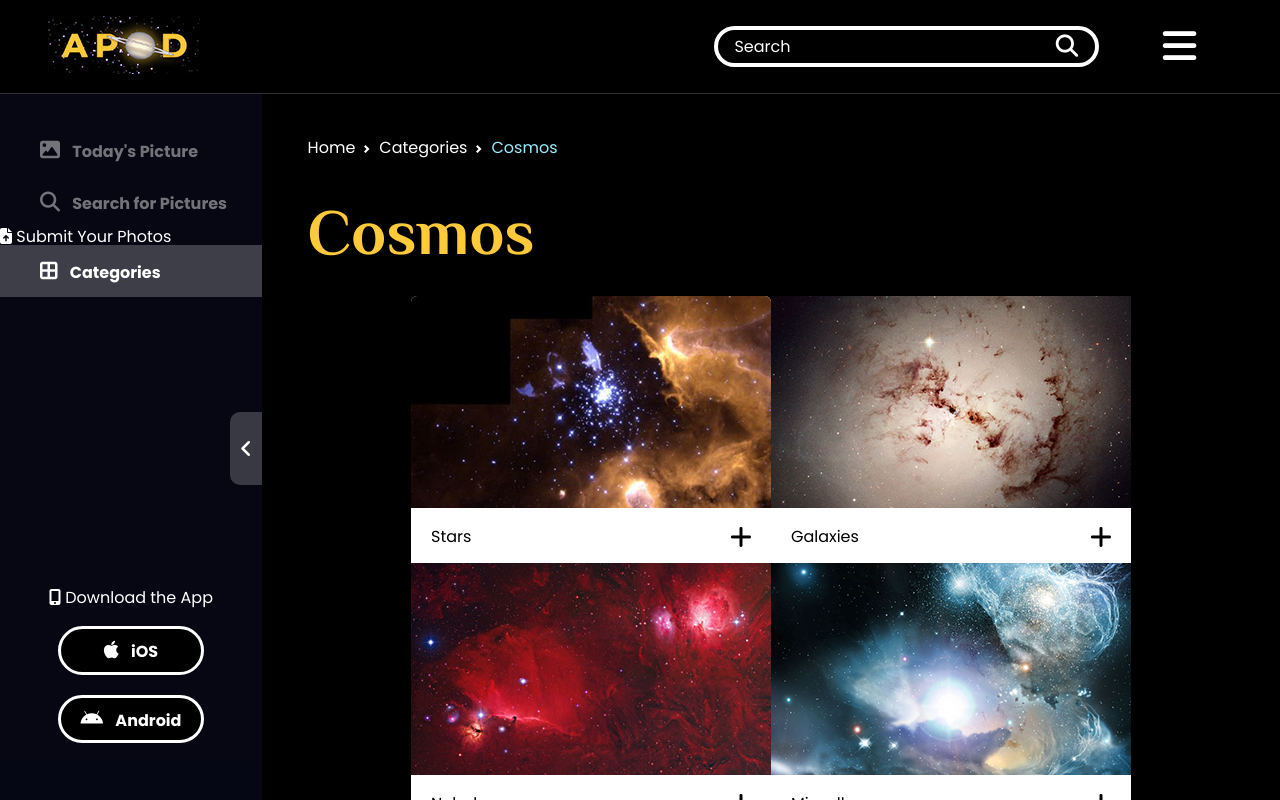
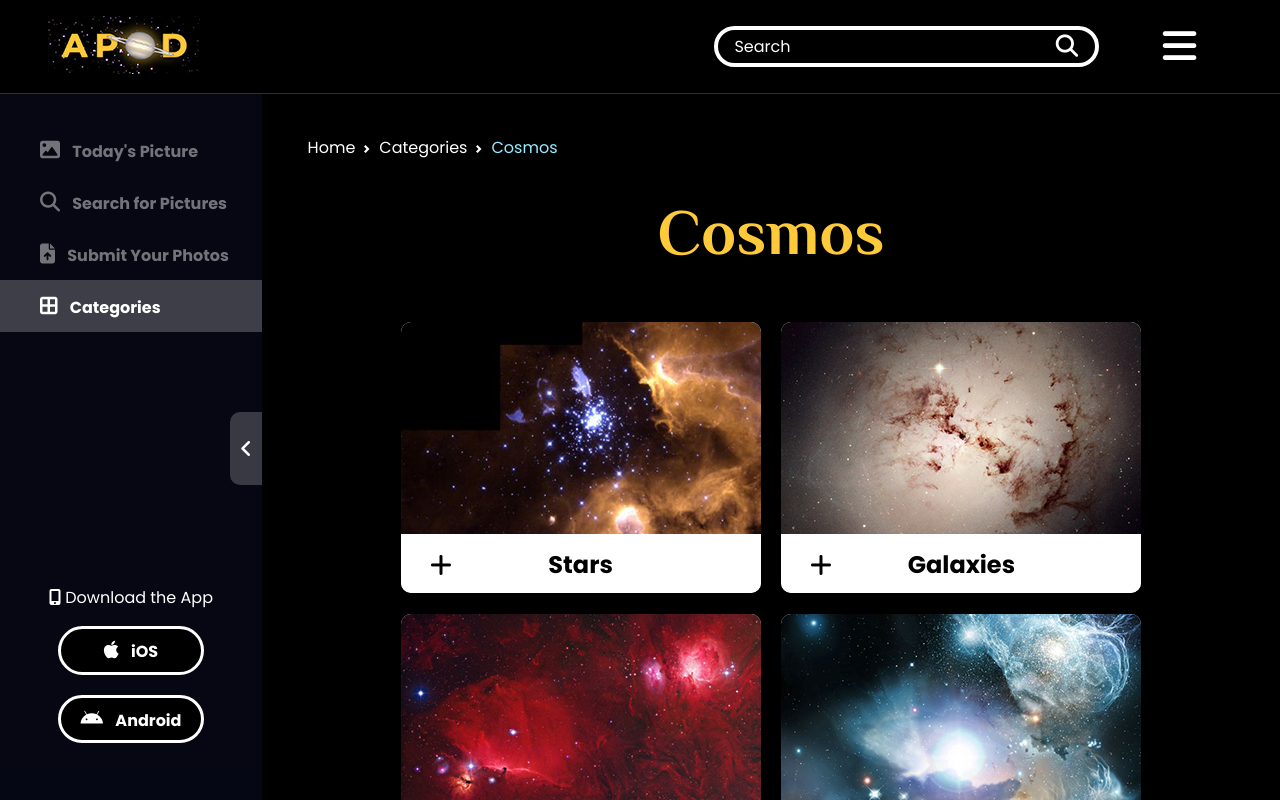
Before and after one commit to wang0857/mtm6302-capstone-wang0857, a plain HTML site: page categories/cosmos.html in a window 1280 px wide. Drawn offline with nearby package versions, Linux system fonts and the light colour scheme.

Commit message:
Modified html and style the cosmos page

```diff
--- a/categories/cosmos.html
+++ b/categories/cosmos.html
@@ -111,7 +111,7 @@
                         <span>Search for Pictures</span>
                     </a>
                 </li>
-                <li">
+                <li>
                     <a href="../submission.html">
                         <i class="fa-solid fa-file-arrow-up"></i>
                         <span>Submit Your Photos</span>
@@ -160,10 +160,10 @@
                 </div>
 
                 <!-- Heading -->
-                <h1>Cosmos</h1>
+                <h1 class="text-center">Cosmos</h1>
 
                 <!-- Categories-Cosmos -->
-                <div class="accordion d-flex flex-wrap justify-content-center align-items-center" id="accordionExample">
+                <div class="accordion sub-categories" id="accordionExample">
                     <div class="accordion-item">
                         <picture>
                             <source media="(min-width:1200px)" srcset="../image/stars-360x212.jpg">
@@ -171,7 +171,7 @@
                             <img src="../image/stars-360x212.jpg" alt="Stars">
                         </picture>
                         <h2 class="accordion-header" id="headingOne">
-                            <button class="accordion-button collapsed" type="button" data-bs-toggle="collapse" data-bs-target="#collapseOne" aria-expanded="false" aria-controls="collapseOne">
+                            <button class="accordion-button collapsed text-center" type="button" data-bs-toggle="collapse" data-bs-target="#collapseOne" aria-expanded="false" aria-controls="collapseOne">
                                 Stars
                             </button>
                         </h2>
--- a/scss/_accordion.scss
+++ b/scss/_accordion.scss
@@ -32,35 +32,40 @@
 .accordion-button {
   position: relative;
   display: flex;
+  justify-content: center;
   align-items: center;
   width: 100%;
   padding: var(--#{$prefix}accordion-btn-padding-y) var(--#{$prefix}accordion-btn-padding-x);
-  @include font-size($font-size-base);
-  color: var(--#{$prefix}accordion-btn-color);
-  text-align: left; // Reset button style
+  @include font-size($font-size-base*1.5);
+  color: #000000; //var(--#{$prefix}accordion-btn-color);
   background-color: var(--#{$prefix}accordion-btn-bg);
-  border: 0;
-  @include border-radius(0);
+  border: none;
   overflow-anchor: none;
+  font-weight: 700;
   @include transition(var(--#{$prefix}accordion-transition));
+
+  &.collapsed {
+    @include border-bottom-radius(var(--#{$prefix}accordion-border-radius));
+  }
 
   &:not(.collapsed) {
     color: var(--#{$prefix}accordion-active-color);
     background-color: var(--#{$prefix}accordion-active-bg);
     box-shadow: inset 0 calc(-1 * var(--#{$prefix}accordion-border-width)) 0 var(--#{$prefix}accordion-border-color); // stylelint-disable-line function-disallowed-list
 
-    &::after {
+    &::before {
       background-image: var(--#{$prefix}accordion-btn-active-icon);
       transform: var(--#{$prefix}accordion-btn-icon-transform);
     }
   }
 
   // Accordion icon
-  &::after {
-    flex-shrink: 0;
+  &::before {
+    position: absolute;
+    left: 1.25em;
+    top: calc(50% - var(--#{$prefix}accordion-btn-icon-width)*.5);
     width: var(--#{$prefix}accordion-btn-icon-width);
     height: var(--#{$prefix}accordion-btn-icon-width);
-    margin-left: auto;
     content: "";
     background-image: var(--#{$prefix}accordion-btn-icon);
     background-repeat: no-repeat;
@@ -74,13 +79,16 @@
 
   &:focus {
     z-index: 3;
-    border-color: var(--#{$prefix}accordion-btn-focus-border-color);
+    border: none;
     outline: 0;
     box-shadow: var(--#{$prefix}accordion-btn-focus-box-shadow);
   }
 }
 
 .accordion-header {
+  display: flex;
+  justify-content: center;
+  align-items: center;
   margin-bottom: 0;
 }
 
@@ -92,33 +100,7 @@
   color: var(--#{$prefix}accordion-color);
   background-color: var(--#{$prefix}accordion-bg);
   // border: var(--#{$prefix}accordion-border-width) solid var(--#{$prefix}accordion-border-color);
-
-  &:first-of-type {
-    @include border-top-radius(var(--#{$prefix}accordion-border-radius));
-
-    .accordion-button {
-      @include border-top-radius(var(--#{$prefix}accordion-inner-border-radius));
-    }
-  }
-
-  &:not(:first-of-type) {
-    border-top: 0;
-  }
-
-  // Only set a border-radius on the last item if the accordion is collapsed
-  &:last-of-type {
-    @include border-bottom-radius(var(--#{$prefix}accordion-border-radius));
-
-    .accordion-button {
-      &.collapsed {
-        @include border-bottom-radius(var(--#{$prefix}accordion-inner-border-radius));
-      }
-    }
-
-    .accordion-collapse {
-      @include border-bottom-radius(var(--#{$prefix}accordion-border-radius));
-    }
-  }
+  border-radius: 10px;
 }
 
 .accordion-body {
--- a/scss/_variables.scss
+++ b/scss/_variables.scss
@@ -1257,12 +1257,12 @@ $card-group-margin:                 $grid-gutter-width * .5 !default;
 // scss-docs-start accordion-variables
 $accordion-padding-y:                     1rem !default;
 $accordion-padding-x:                     1.25rem !default;
-$accordion-color:                         $body-color !default; // Sass variable because of $accordion-button-icon
+$accordion-color:                         $black !default; // Sass variable because of $accordion-button-icon
 $accordion-bg:                            $body-bg !default;
 $accordion-border-width:                  $border-width !default;
 $accordion-border-color:                  var(--#{$prefix}border-color) !default;
-$accordion-border-radius:                 $border-radius !default;
-$accordion-inner-border-radius:           subtract($accordion-border-radius, $accordion-border-width) !default;
+$accordion-border-radius:                 10px !default; // $border-radius;
+$accordion-inner-border-radius:           10px !default; // subtract($accordion-border-radius, $accordion-border-width);
 
 $accordion-body-padding-y:                $accordion-padding-y !default;
 $accordion-body-padding-x:                $accordion-padding-x !default;
@@ -1273,10 +1273,10 @@ $accordion-button-color:                  $accordion-color !default;
 $accordion-button-bg:                     var(--#{$prefix}accordion-bg) !default;
 $accordion-transition:                    $btn-transition, border-radius .15s ease !default;
 $accordion-button-active-bg:              tint-color($component-active-bg, 90%) !default;
-$accordion-button-active-color:           shade-color($primary, 10%) !default;
-
-$accordion-button-focus-border-color:     $input-focus-border-color !default;
-$accordion-button-focus-box-shadow:       $btn-focus-box-shadow !default;
+$accordion-button-active-color:           $secondary !default; // shade-color($primary, 10%) ;
+
+$accordion-button-focus-border-color:     none; // $input-focus-border-color !default;
+$accordion-button-focus-box-shadow:       none; // $btn-focus-box-shadow !default;
 
 $accordion-icon-width:                    1.25rem !default;
 $accordion-icon-color:                    $accordion-button-color !default;
--- a/scss/style.scss
+++ b/scss/style.scss
@@ -809,6 +809,35 @@ button {
             background-color: #00000075;
         }
     }
+
+    /* =========================================================================== */
+    /* Sub Categories Page: Cosmos, Solar System, People, Space Tech, Sky */
+    /* =========================================================================== */
+    .sub-categories {
+        @extend .categories;
+
+        align-items: baseline;
+        gap: 1.3em;
+        max-width: 94em;
+    }
+
+    .accordion-item {
+        ul {
+            display: grid;
+            grid-template-columns: 1fr 1fr;
+            gap: 1.4em 3em;
+
+            a {
+                color: #000000;
+                line-height: 20px;
+                transition: .3s all ease-in;
+
+                &:hover {
+                    color: #9B55DD;
+                }
+            }
+        }
+    }
 }
 
 /* =========================================================================== */
```
Also changed, not shown: categories/people.html (+1 -1 lines), categories/sky.html (+1 -1 lines), categories/solar-system.html (+1 -1 lines), categories/space-technology.html (+1 -1 lines), css/bootstrap.css, css/style.css, 2 other files.
